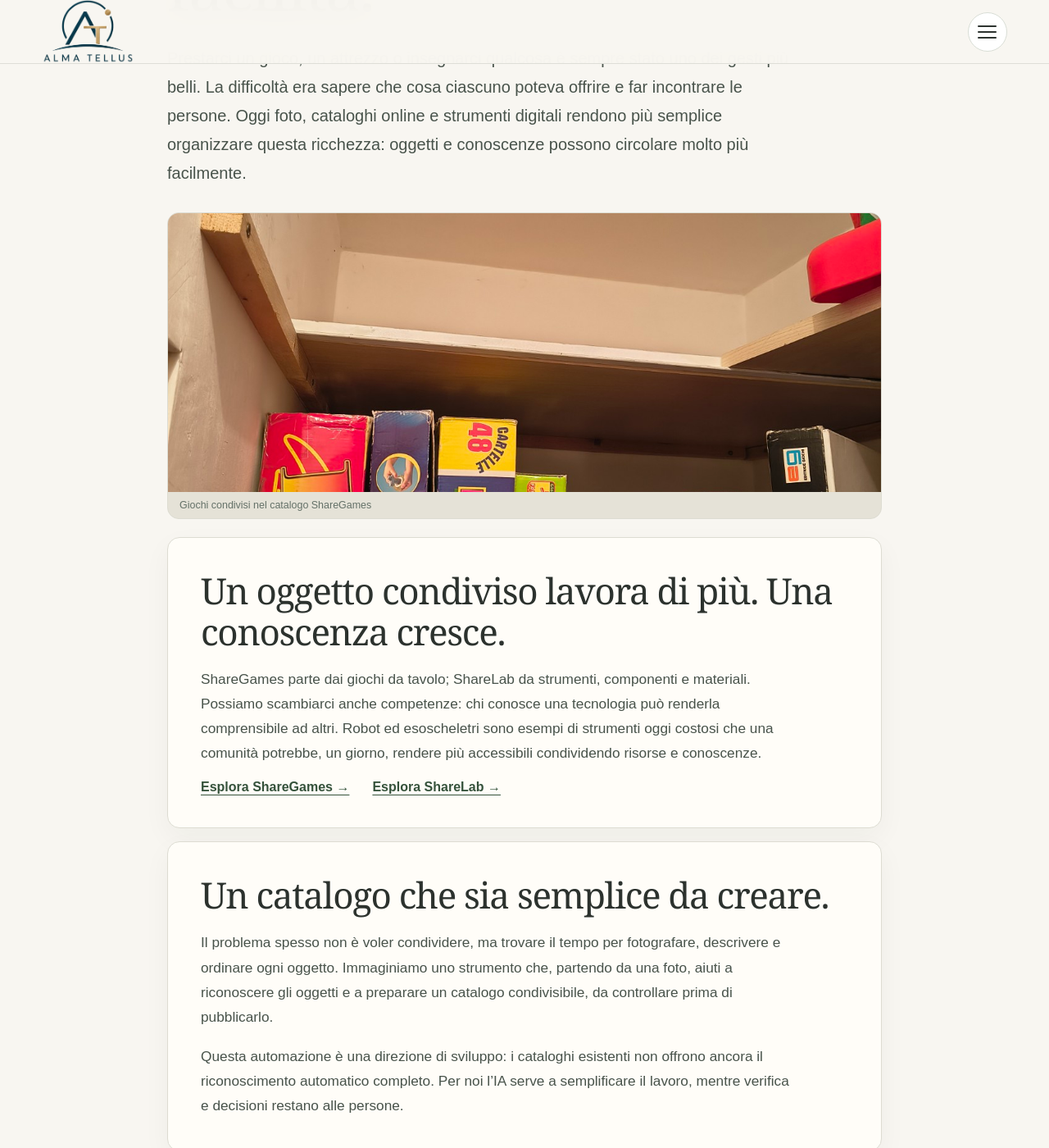
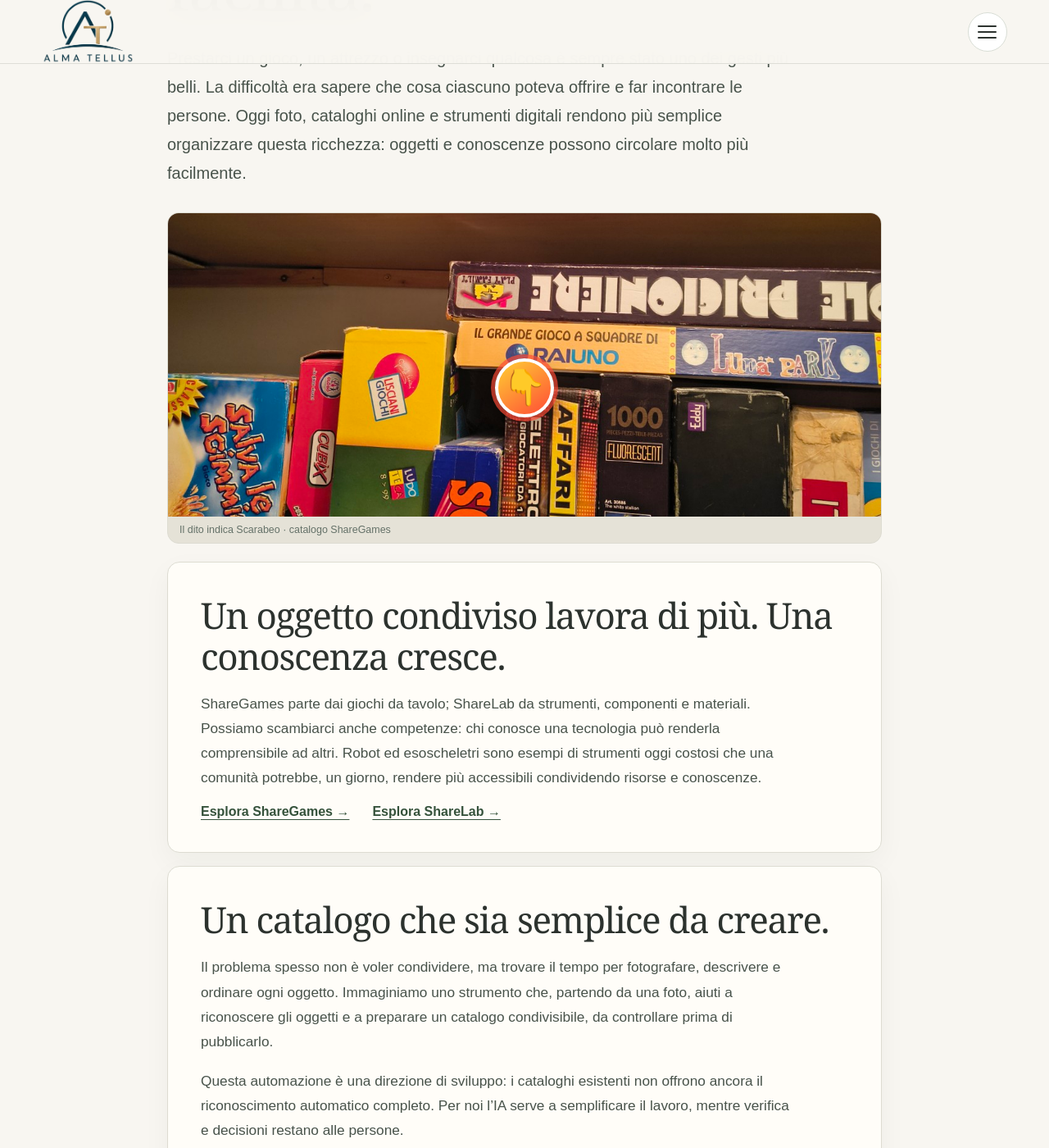
Before and after one commit to almatellus/almatellus.github.io, a Jekyll site: the page built from share.html, in a window 1280 px wide and 1400 px high, scrolled down 508 px. Shown: the whole window at 82% size. Built offline with Jekyll 4.4.1, drawn with Linux system fonts in a browser that asks for light colours.

Commit message:
Mostra i giochi di ShareGames con un'indicazione sul gioco

```diff
--- a/assets/css/site.css
+++ b/assets/css/site.css
@@ -2147,3 +2147,15 @@
   .alma-project-story-copy { padding: 26px 23px 30px; }
   .alma-project-story h2 { font-size: clamp(2.1rem, 8vw, 3.1rem); }
 }
+
+/* Foto ShareGames: stessa indicazione visiva delle anteprime del catalogo. */
+.share-games-photo { position: relative; }
+.alma-editorial-photo.share-games-photo img { height: clamp(270px, 34vw, 370px); max-height: none; object-fit: cover; object-position: center 60%; }
+.alma-project-story-featured .share-games-photo img { object-position: center 60%; }
+.share-games-photo .share-game-pointer { position: absolute; z-index: 1; left: 50%; top: 53%; display: grid; place-items: center; width: 72px; height: 72px; transform: translate(-50%, -50%); border: 4px solid #fff; border-radius: 50%; background: linear-gradient(145deg, #ffcf33, #ff4c36); box-shadow: 0 0 0 5px #ff4c36aa, 0 10px 24px #0006; font-size: 43px; line-height: 1; pointer-events: none; }
+.alma-project-story-featured .share-games-photo .share-game-pointer { left: 45%; top: 39%; }
+@media (max-width: 760px) {
+  .alma-editorial-photo.share-games-photo img { height: clamp(245px, 57vw, 340px); }
+  .share-games-photo .share-game-pointer { width: 58px; height: 58px; font-size: 35px; }
+  .alma-project-story-featured .share-games-photo .share-game-pointer { left: 45%; top: 52%; }
+}
--- a/progetti.html
+++ b/progetti.html
@@ -14,7 +14,7 @@
 
   <div class="alma-project-stories">
     <article class="alma-project-story alma-project-story-featured">
-      <figure><img src="{{ '/assets/sharegames/foto-1.jpg' | relative_url }}" alt="Giochi da tavolo condivisi nel catalogo di Alma Tellus" loading="eager"><figcaption>Giochi già presenti nel catalogo ShareGames</figcaption></figure>
+      <figure class="share-games-photo"><img src="{{ '/assets/sharegames/foto-2.jpg' | relative_url }}" alt="Giochi da tavolo condivisi nel catalogo ShareGames, con Scarabeo al centro" loading="eager"><span class="share-game-pointer" aria-hidden="true">👇</span><figcaption>Il dito indica Scarabeo · catalogo ShareGames</figcaption></figure>
       <div class="alma-project-story-copy">
         <p class="project-meta">SHARE · cataloghi online, visione in evoluzione</p>
         <h2>Se lo condividiamo, vale di più.</h2>
--- a/share.html
+++ b/share.html
@@ -12,9 +12,10 @@
     <p class="alma-editorial-intro">Prestarci un gioco, un attrezzo o insegnarci qualcosa è sempre stato uno dei gesti più belli. La difficoltà era sapere che cosa ciascuno poteva offrire e far incontrare le persone. Oggi foto, cataloghi online e strumenti digitali rendono più semplice organizzare questa ricchezza: oggetti e conoscenze possono circolare molto più facilmente.</p>
   </header>
 
-  <figure class="alma-editorial-photo">
-    <img src="{{ '/assets/sharegames/foto-1.jpg' | relative_url }}" alt="Scaffale con i giochi da tavolo del catalogo ShareGames" loading="lazy">
-    <figcaption>Giochi condivisi nel catalogo ShareGames</figcaption>
+  <figure class="alma-editorial-photo share-games-photo">
+    <img src="{{ '/assets/sharegames/foto-2.jpg' | relative_url }}" alt="Scaffale di giochi condivisi nel catalogo ShareGames, con Scarabeo al centro" loading="eager">
+    <span class="share-game-pointer" aria-hidden="true">👇</span>
+    <figcaption>Il dito indica Scarabeo · catalogo ShareGames</figcaption>
   </figure>
 
   <section>
```
